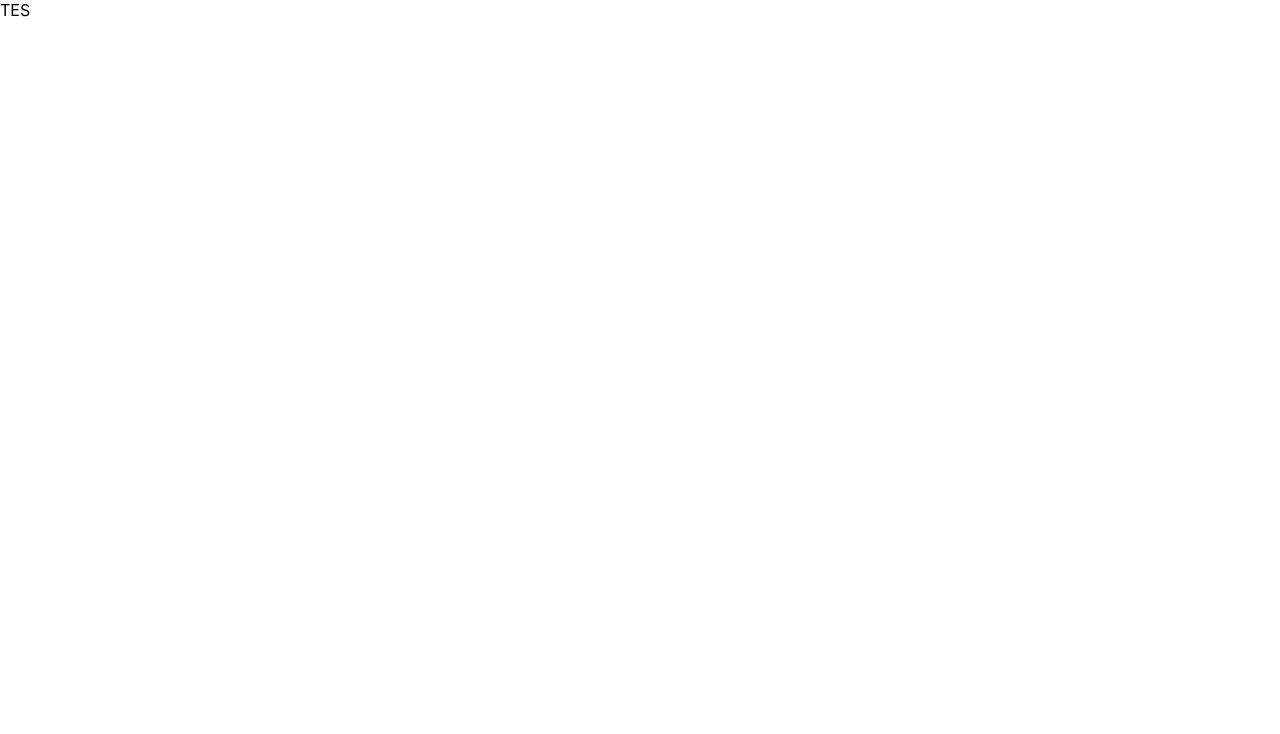
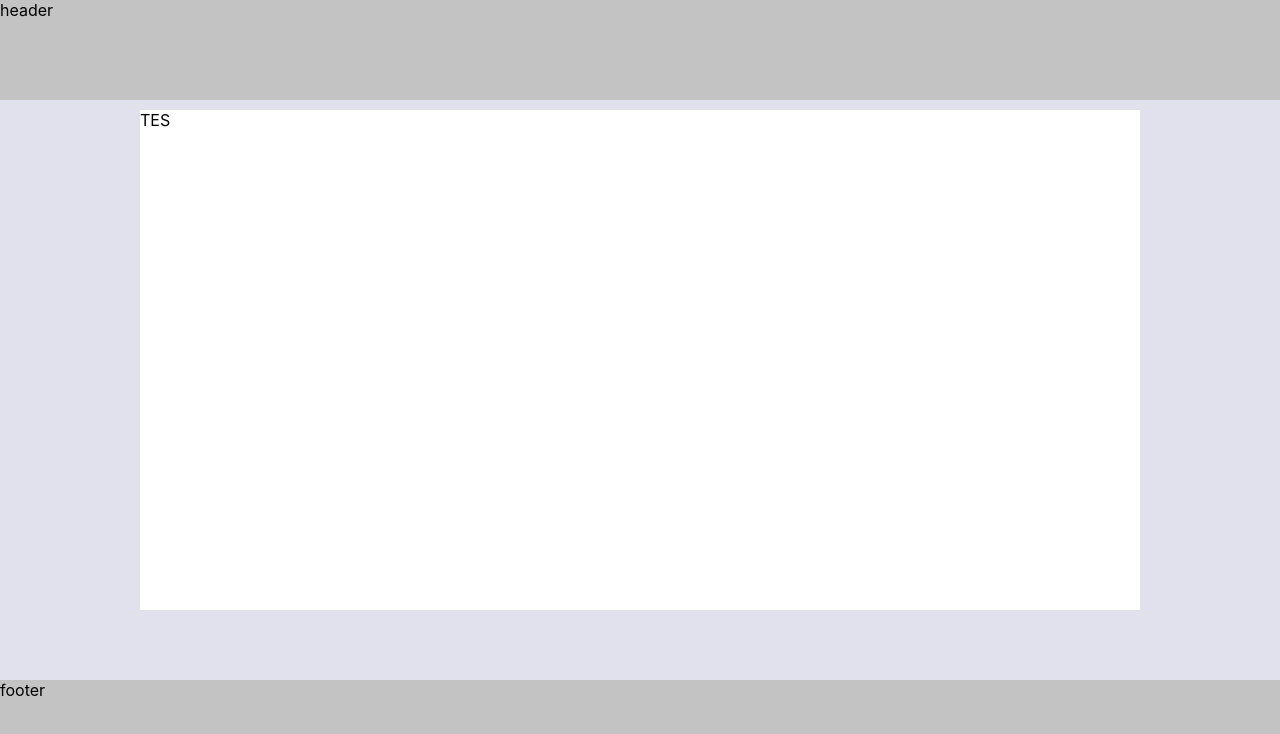
Before and after one commit to ngager/ngager.github.io, a React (Create React App) app: page / in a window 1280 px wide. Shown: the top 734 px of the page. Built offline with nearby package versions, Linux system fonts and the light colour scheme.

Commit message:
add bones for header body and footer

```diff
--- /dev/null
+++ b/src/components/app/App.scss
@@ -0,0 +1,8 @@
+.app {
+  height: 100%;
+  width: 100%;
+  min-height: 500px;
+  max-width: 1000px;
+  background-color: #FFFFFF;
+  margin: auto;
+}
--- /dev/null
+++ b/src/components/app/App.tsx
@@ -0,0 +1,20 @@
+import * as React from 'react';
+import './App.scss';
+
+class App extends React.Component<{appStyles: string}> {
+  constructor(props: any) {
+    super(props);
+    console.log('props:', props);
+    this.state = {};
+  }
+
+  getClasses() {
+    return `app ${this.props.appStyles}`
+  }
+
+  render() {
+    return <div className={this.getClasses()}>TES</div>;
+  }
+}
+
+export default App;
--- a/src/components/app/app.css
+++ /dev/null
@@ -1,38 +0,0 @@
-.App {
-  text-align: center;
-}
-
-.App-logo {
-  height: 40vmin;
-  pointer-events: none;
-}
-
-@media (prefers-reduced-motion: no-preference) {
-  .App-logo {
-    animation: App-logo-spin infinite 20s linear;
-  }
-}
-
-.App-header {
-  background-color: #282c34;
-  min-height: 100vh;
-  display: flex;
-  flex-direction: column;
-  align-items: center;
-  justify-content: center;
-  font-size: calc(10px + 2vmin);
-  color: white;
-}
-
-.App-link {
-  color: #61dafb;
-}
-
-@keyframes App-logo-spin {
-  from {
-    transform: rotate(0deg);
-  }
-  to {
-    transform: rotate(360deg);
-  }
-}
--- a/src/components/app/app.tsx
+++ /dev/null
@@ -1,15 +0,0 @@
-import * as React from 'react';
-import './app.css';
-
-class App extends React.Component {
-  constructor(props: any) {
-    super(props);
-    this.state = {};
-  }
-
-  render() {
-    return <div>TES</div>;
-  }
-}
-
-export default App;
--- /dev/null
+++ b/src/components/footer/Footer.scss
@@ -0,0 +1,8 @@
+.footer {
+  position: fixed;
+  bottom: 0;
+  left: 0;
+  right: 0;
+  height: 120px;
+  background-color: #c3c3c3;
+}
--- /dev/null
+++ b/src/components/footer/Footer.tsx
@@ -0,0 +1,17 @@
+import * as React from 'react';
+import './Footer.scss';
+
+class Footer extends React.Component {
+    constructor(props: any) {
+        super(props);
+        this.state = {};
+    }
+
+    render() {
+        return <div className="footer">
+            <span>footer</span>
+        </div>;
+    }
+}
+
+export default Footer;
--- /dev/null
+++ b/src/components/header/Header.scss
@@ -0,0 +1,4 @@
+.header {
+  height: 100px;
+  background-color: #c3c3c3;
+}
--- /dev/null
+++ b/src/components/header/Header.tsx
@@ -0,0 +1,17 @@
+import * as React from 'react';
+import './Header.scss';
+
+class Header extends React.Component {
+    constructor(props: any) {
+        super(props);
+        this.state = {};
+    }
+
+    render() {
+        return <div className="header">
+            <span>header</span>
+        </div>;
+    }
+}
+
+export default Header;
--- a/src/index.css
+++ b/src/index.scss
@@ -5,6 +5,9 @@ body {
     sans-serif;
   -webkit-font-smoothing: antialiased;
   -moz-osx-font-smoothing: grayscale;
+  height: 100%;
+  width: 100%;
+  background-color: rgba(200, 200, 222, 0.53);
 }
 
 code {
--- a/src/index.tsx
+++ b/src/index.tsx
@@ -1,12 +1,25 @@
 import React from 'react';
 import ReactDOM from 'react-dom';
-import { BrowserRouter as Router } from 'react-router-dom';
-import './index.css';
+import './index.scss';
 import reportWebVitals from './reportWebVitals';
-import App from './components/app/app';
+import App from './components/app/App';
+import Footer from './components/footer/Footer';
+import Header from "./components/header/Header";
+import './scss/spacing.scss'
 
-ReactDOM.render(<Router basename={process.env.PUBLIC_URL}><App /></Router>, document.getElementById('root'));
-console.log('Your process.env.PUBLIC_URL', process.env.PUBLIC_URL);
+const applicationProps = {
+    appStyles: 'mlra mtb10px'
+};
+
+const routing = (
+    <div>
+        <Header />
+        <App {...applicationProps} />
+        <Footer />
+    </div>
+);
+
+ReactDOM.render(routing, document.getElementById('root'));
 
 // If you want to start measuring performance in your app, pass a function
 // to log results (for example: reportWebVitals(console.log))
--- /dev/null
+++ b/src/scss/spacing.scss
@@ -0,0 +1,14 @@
+// Margin
+.ma { margin: auto; }
+.mtba { margin-top: auto; margin-bottom: auto; }
+.mlra { margin-left: auto; right: auto; }
+
+.m5px { margin: 5px !important; }
+.mt5px { margin-top: 5px !important; }
+.mb5px { margin-bottom: 5px !important; }
+.mtb5px { margin-top: 5px !important; margin-bottom: 5px !important; }
+
+.m10px { margin: 10px !important; }
+.mt10px { margin-top: 10px !important; }
+.mb10px { margin-bottom: 10px !important; }
+.mtb10px { margin-top: 10px !important; margin-bottom: 10px !important; }
```
Also changed, not shown: src/pages/dashboard/Dashboard.tsx (added, +15 -0 lines), 1 other file (tests, documents, lock files or other folders).
